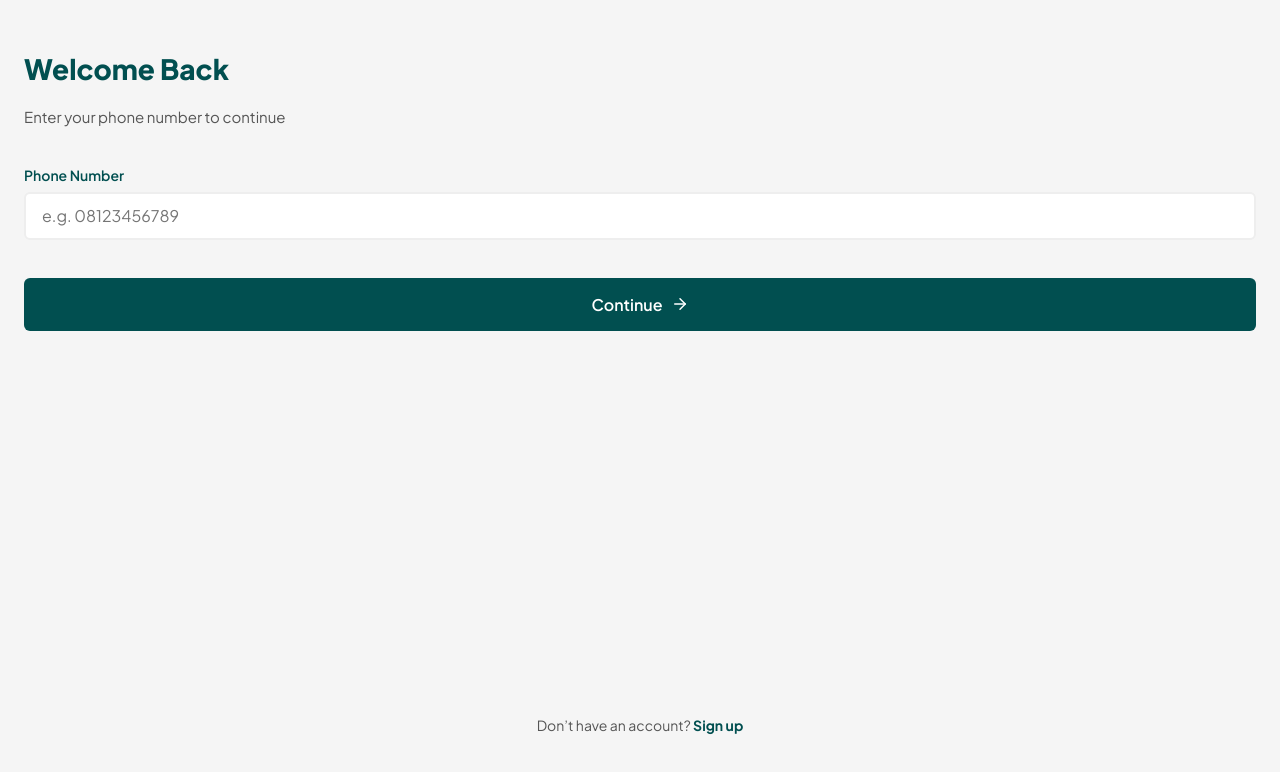
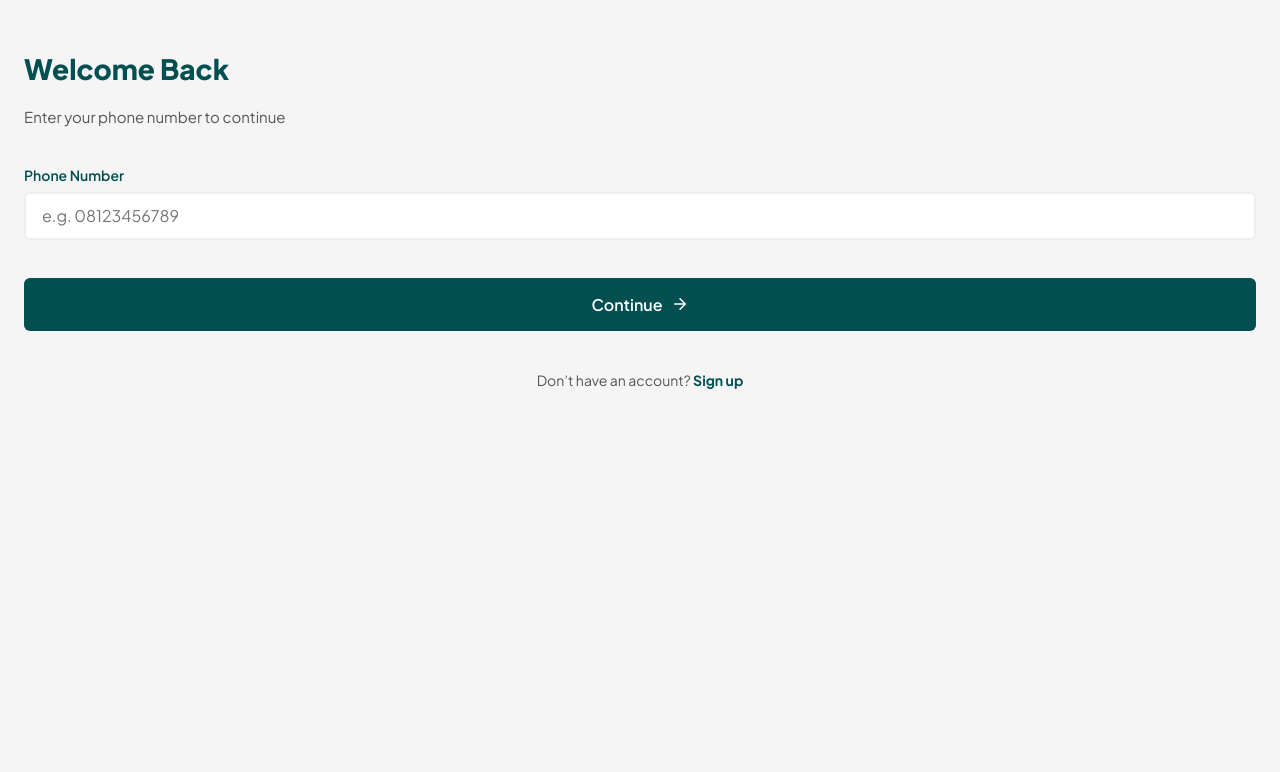
Before and after one commit to ay30bg/droppa, a React (Create React App) app: page /login in a window 1280 px wide. Shown: the top 772 px of the page. Built offline with nearby package versions, Linux system fonts and the light colour scheme.

Commit message:
Update login.css

```diff
--- a/src/styles/login.css
+++ b/src/styles/login.css
@@ -86,13 +86,12 @@
   font-size: 18px;
 }
 
-/* Bottom text */
 .lp-bottom-text {
-  margin-top: auto; /* pushes it to bottom */
+  margin-top: 40px; /* moves it upward */
   text-align: center;
   font-size: 14px;
   color: #555;
-  padding-bottom: 20px;
+  padding-bottom: 10px;
 }
 
 .lp-bottom-text span {
```
